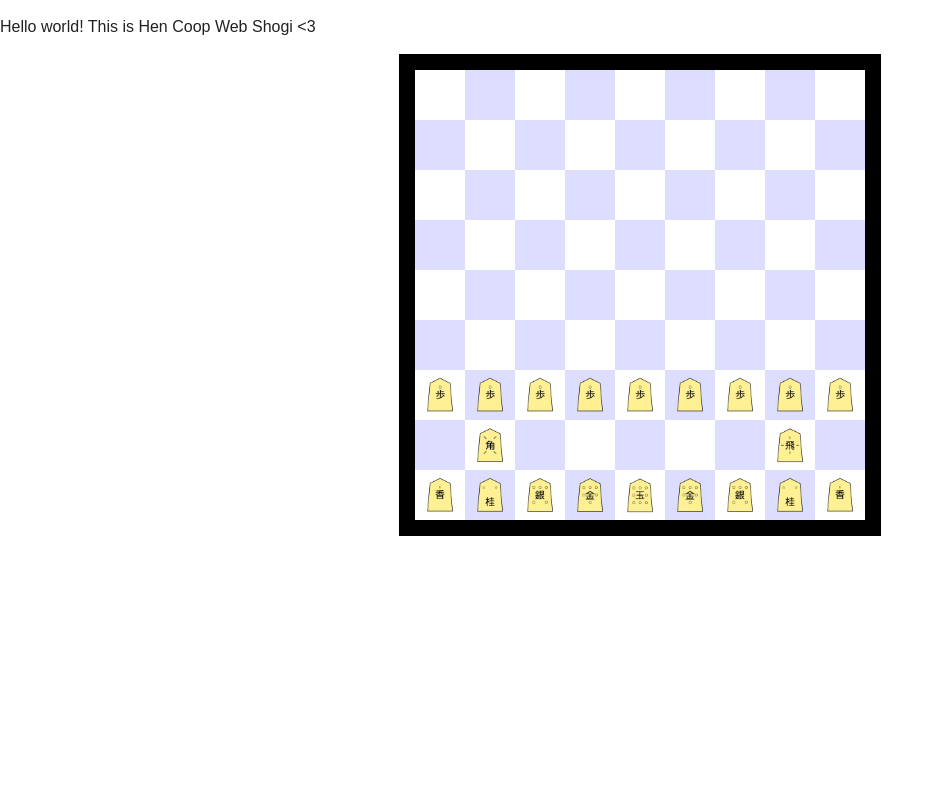
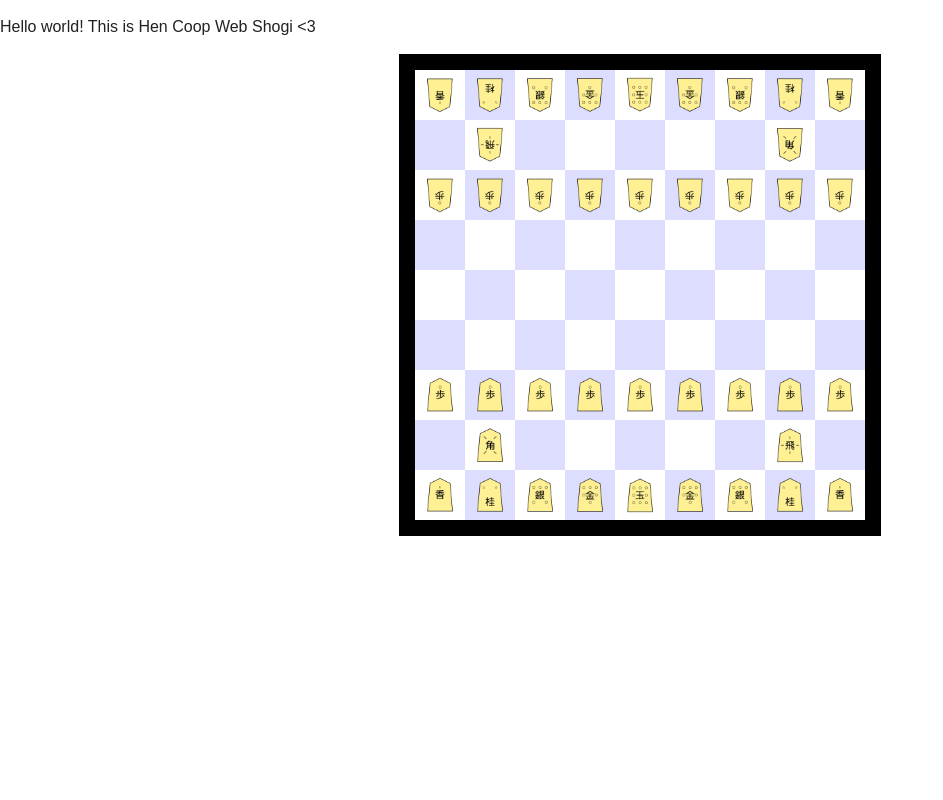
Before and after one commit to sprinklecake/shogi, a plain HTML site: page static/index.html in a window 1280 px wide. Shown: the whole page, without its empty margins (0-943 px from the left). Drawn offline with nearby package versions, Linux system fonts and the light colour scheme.

Commit message:
include opposing army

```diff
--- a/static/css/main.css
+++ b/static/css/main.css
@@ -124,7 +124,15 @@ textarea {
 .piece {
 	overflow: hidden;
 	position: relative;
+	transform-origin: 50% 50%;
 	/* must set width & height with js */
+}
+
+.my.piece {
+}
+
+.their.piece {
+	transform: rotate(180deg);
 }
 
 .piece img {
--- a/static/js/main.js
+++ b/static/js/main.js
@@ -56,33 +56,56 @@ $(document).ready(function() {
 		}
 	};
 	var START_POSITION = {
-		P1: ["P", 7, 1],
-		P2: ["P", 7, 2],
-		P3: ["P", 7, 3],
-		P4: ["P", 7, 4],
-		P5: ["P", 7, 5],
-		P6: ["P", 7, 6],
-		P7: ["P", 7, 7],
-		P8: ["P", 7, 8],
-		P9: ["P", 7, 9],
-		B:  ["B", 8, 2],
-		R:  ["R", 8, 8],
-		L1: ["L", 9, 1],
-		N2: ["N", 9, 2],
-		S3: ["S", 9, 3],
-		G4: ["G", 9, 4],
-		K:  ["K", 9, 5],
-		G6: ["G", 9, 6],
-		S7: ["S", 9, 7],
-		N8: ["N", 9, 8],
-		L9: ["L", 9, 9]
+		MP1: ["P", 7, 1, "my"],
+		MP2: ["P", 7, 2, "my"],
+		MP3: ["P", 7, 3, "my"],
+		MP4: ["P", 7, 4, "my"],
+		MP5: ["P", 7, 5, "my"],
+		MP6: ["P", 7, 6, "my"],
+		MP7: ["P", 7, 7, "my"],
+		MP8: ["P", 7, 8, "my"],
+		MP9: ["P", 7, 9, "my"],
+		MB:  ["B", 8, 2, "my"],
+		MR:  ["R", 8, 8, "my"],
+		ML1: ["L", 9, 1, "my"],
+		MN2: ["N", 9, 2, "my"],
+		MS3: ["S", 9, 3, "my"],
+		MG4: ["G", 9, 4, "my"],
+		MK:  ["K", 9, 5, "my"],
+		MG6: ["G", 9, 6, "my"],
+		MS7: ["S", 9, 7, "my"],
+		MN8: ["N", 9, 8, "my"],
+		ML9: ["L", 9, 9, "my"],
+		TP1: ["P", 3, 1, "their"],
+		TP2: ["P", 3, 2, "their"],
+		TP3: ["P", 3, 3, "their"],
+		TP4: ["P", 3, 4, "their"],
+		TP5: ["P", 3, 5, "their"],
+		TP6: ["P", 3, 6, "their"],
+		TP7: ["P", 3, 7, "their"],
+		TP8: ["P", 3, 8, "their"],
+		TP9: ["P", 3, 9, "their"],
+		TB:  ["B", 2, 8, "their"],
+		TR:  ["R", 2, 2, "their"],
+		TL1: ["L", 1, 1, "their"],
+		TN2: ["N", 1, 2, "their"],
+		TS3: ["S", 1, 3, "their"],
+		TG4: ["G", 1, 4, "their"],
+		TK:  ["K", 1, 5, "their"],
+		TG6: ["G", 1, 6, "their"],
+		TS7: ["S", 1, 7, "their"],
+		TN8: ["N", 1, 8, "their"],
+		TL9: ["L", 1, 9, "their"],
 	};
-	function add_piece(piece_name, piece_id, square) {
+	function put_piece(piece_id, piece_type, owner, square) {
 		var width_ratio = square.width() / sheet_map.piece_size[0];
 		var height_ratio = square.height() / sheet_map.piece_size[1];
 		var ratio = Math.min(width_ratio, height_ratio);
+		$("#" + piece_id).remove();
 		square.html(
-			'<div class="piece" id="'
+			'<div class="'
+			+ owner
+			+ ' piece" id="'
 			+ piece_id
 			+ '" style="min-width: '
 			+ (sheet_map.piece_size[0] * ratio)
@@ -91,14 +114,13 @@ $(document).ready(function() {
 			+ 'px;"><img src="'
 			+ sheet_map.img_src
 			+ '" style="left: '
-			+ (-sheet_map.pieces[piece_name][0] * ratio)
+			+ (-sheet_map.pieces[piece_type][0] * ratio)
 			+ 'px; top: '
-			+ (-sheet_map.pieces[piece_name][1] * ratio)
+			+ (-sheet_map.pieces[piece_type][1] * ratio)
 			+ 'px; max-width: '
 			+ (sheet_map.img_size[0] * ratio)
 			+ 'px;"></div>'
 		);
-		console.log("asdffsd");
 	};
 	function get_square(row, column) {
 		var index = ((row-1) * 9 + column);
@@ -107,7 +129,7 @@ $(document).ready(function() {
 	function display_position(position) {
 		Object.keys(position).forEach(function(k) {
 			var data = position[k];
-			add_piece(data[0], k, get_square(data[1], data[2]));
+			put_piece(k, data[0], data[3], get_square(data[1], data[2]));
     	});
 	}
 	display_position(START_POSITION);
```
